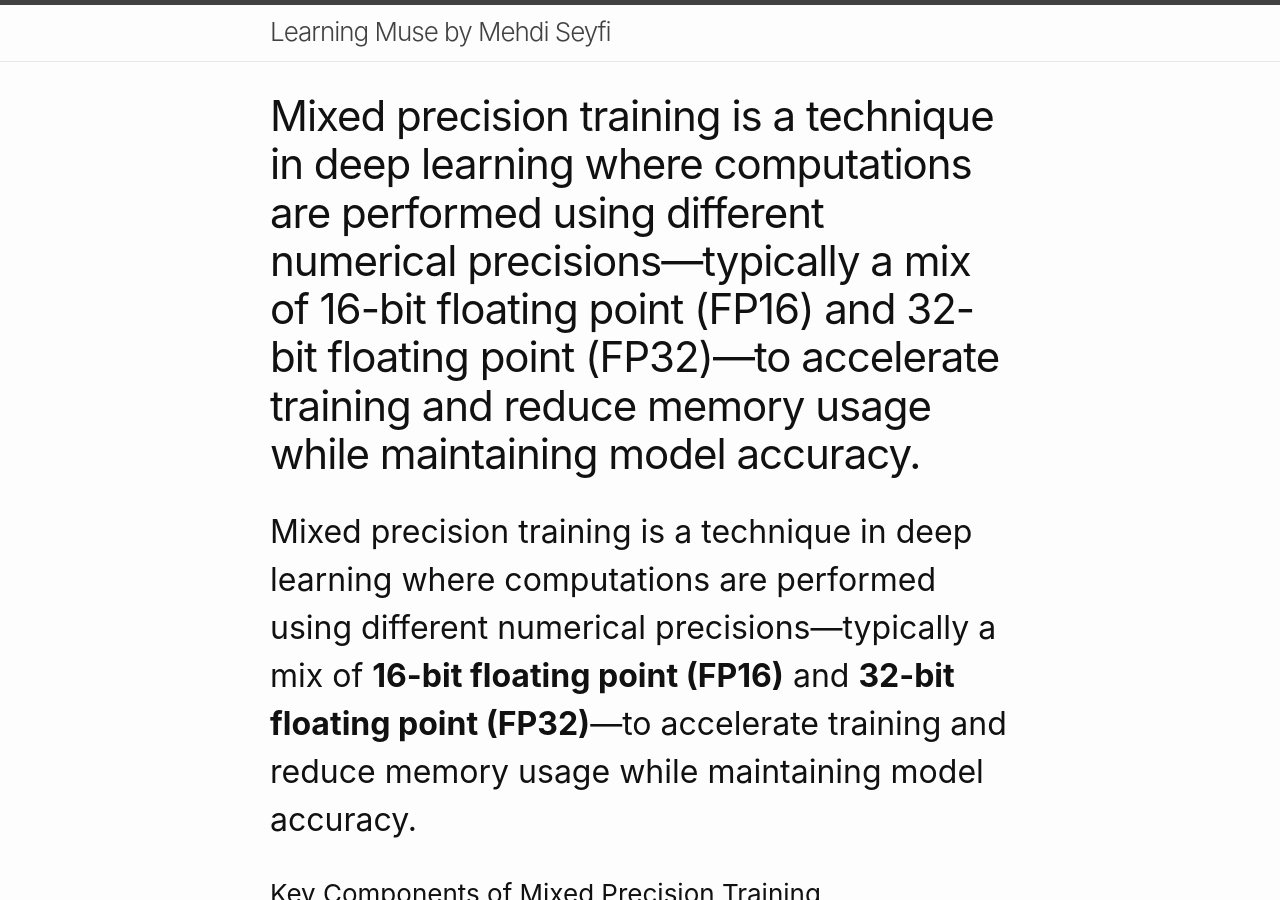
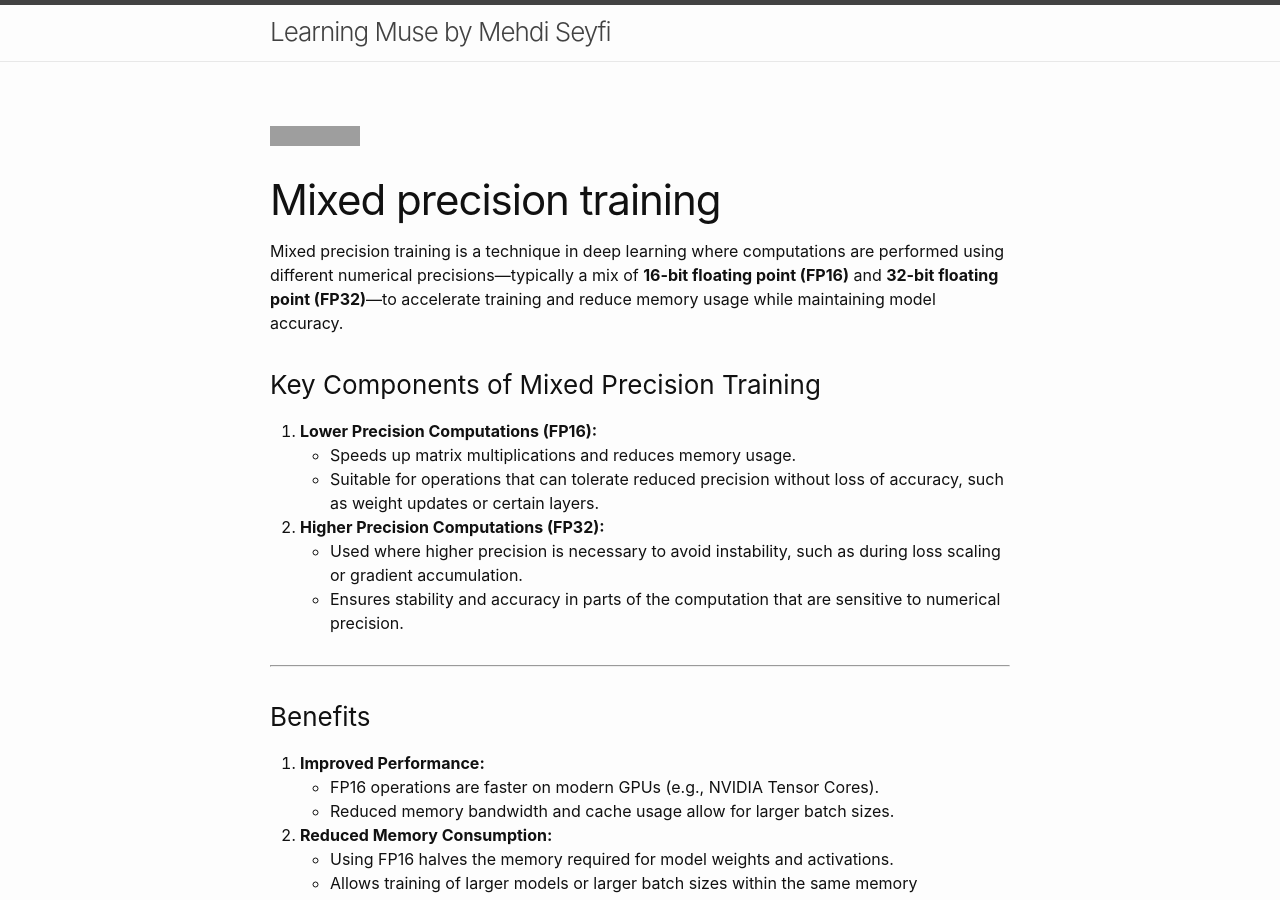
Before and after one commit to panaali/mseyfi.github.io, a Jekyll site: the page built from posts/MixedPrecision.md, in a window 1280 px wide and 900 px high. Built offline with Jekyll 4.4.1, drawn with Linux system fonts in a browser that asks for light colours; our own code applies the rules of GitHub Pages for plain Markdown files; part of the change alters nothing that is shown; grey boxes are pictures that could not be loaded.

Commit message:
Update MixedPrecision.md

```diff
--- a/posts/MixedPrecision.md
+++ b/posts/MixedPrecision.md
@@ -1,4 +1,7 @@
-## Mixed precision training is a technique in deep learning where computations are performed using different numerical precisions—typically a mix of **16-bit floating point (FP16)** and **32-bit floating point (FP32)**—to accelerate training and reduce memory usage while maintaining model accuracy.
+[![Home](https://img.shields.io/badge/Home-Click%20Here-blue?style=flat&logo=homeadvisor&logoColor=white)](../)
+
+# Mixed precision training
+Mixed precision training is a technique in deep learning where computations are performed using different numerical precisions—typically a mix of **16-bit floating point (FP16)** and **32-bit floating point (FP32)**—to accelerate training and reduce memory usage while maintaining model accuracy.
 
 ### Key Components of Mixed Precision Training
 
```
